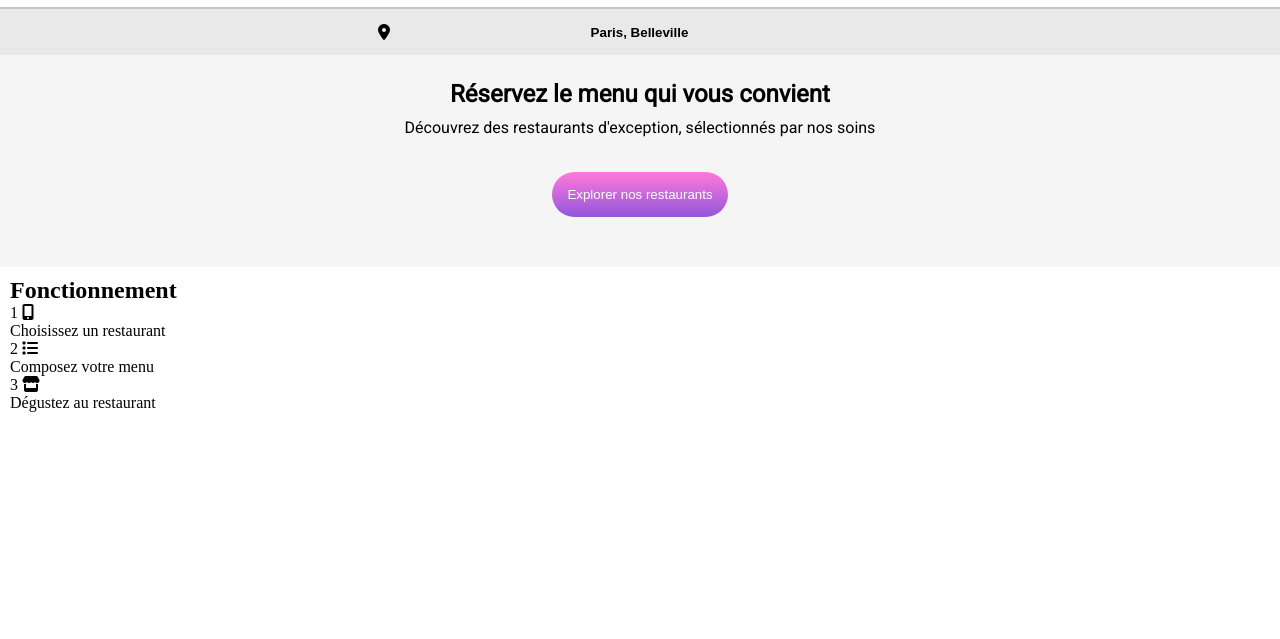
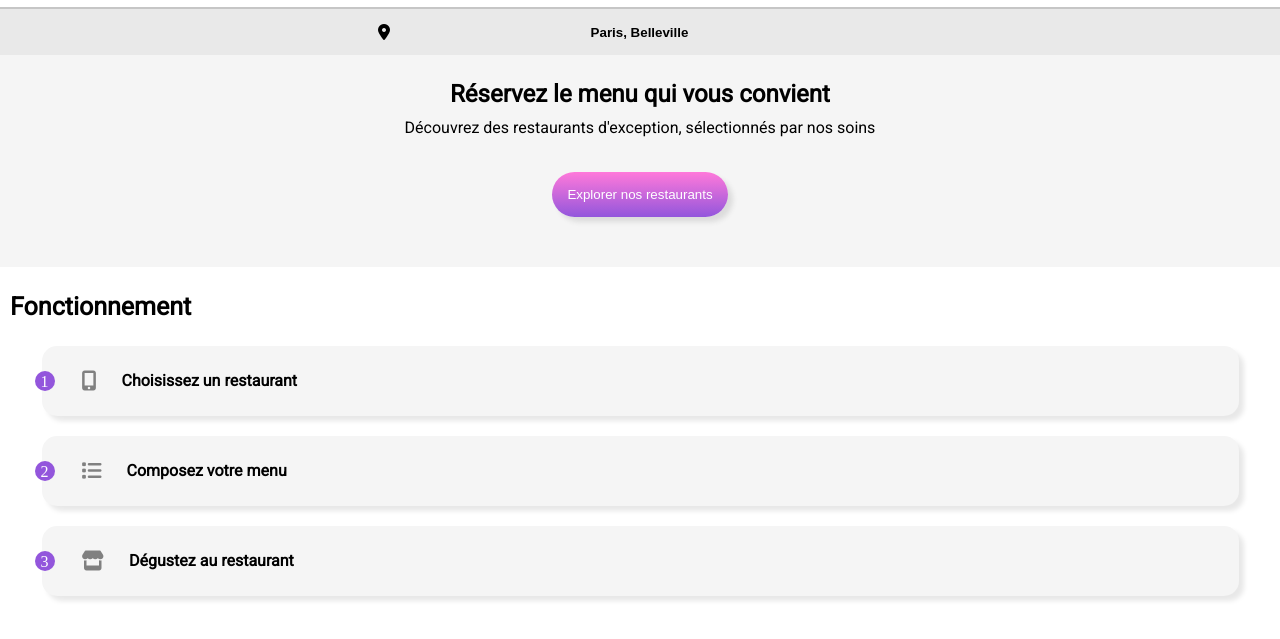
Before and after one commit to BorelRemi/oh-my-food, a website: page index.html in a window 1280 px wide. Shown: the part 53-692 px from the top of the page. Drawn offline with Linux system fonts and the light colour scheme; a web font is replaced by a local one.

Commit message:
section fonctionnement terminée

```diff
--- a/css/style.scss
+++ b/css/style.scss
@@ -60,10 +60,55 @@
     border: 0;
     color: white;
     background:linear-gradient($color-secondary, $color-primary);
-}
-.fonctionnement{
-    margin: 10px;
+    box-shadow: 5px 5px 5px darken(#f5f5f5,10%);
 }
 .fonction{
-    di
+    margin: 10px;
+    &__title{
+        font-family: "roboto",'Times New Roman', Times, serif;
+        padding-top: 15px;
+        padding-bottom: 15px;
+        font-size: 25px;
+    }
+    &__item{
+        display: flex;
+        flex-direction: column;
+        justify-content: center;
+        align-items: center;
+
+    }
 }
+.sticker{
+    display: flex;
+    justify-content: start;
+    position: relative;
+    width:95%;
+    padding: 25px;
+    margin: 10px;
+    gap: 25px;
+    background-color: #f5f5f5;
+    border-radius: 15px;
+    box-shadow: 5px 5px 5px darken(#f5f5f5, 5%);
+    span{
+        position: absolute;
+        left: -7px;
+        top: 25px;
+        color:white;
+        background-color: $color-primary;
+        width: 20px;
+        height: 20px;
+        border-radius: 25px;
+        padding-left: 6px;
+        padding-top: 2px;
+    }
+    i{
+        color: grey;
+        font-size: 20px;
+        padding-left: 15px;
+    }
+    p{
+        font-family: "roboto",'Times New Roman', Times, serif;
+        font-size: 16px;
+        font-weight: bold;
+    }
+}
--- a/index.html
+++ b/index.html
@@ -20,30 +20,24 @@
             <p class="restaurant-explorer__text">Découvrez des restaurants d'exception, sélectionnés par nos soins</p>
             <button class="btn">Explorer nos restaurants</button>
         </section>
-        <section class="fonctionnement">
-            <h2>Fonctionnement</h2>
-            <div class="fonction">
-                <a>
-                    <div>
+        <section class="fonction">
+            <h2 class="fonction__title">Fonctionnement</h2>
+            <div class="fonction__item">
+                <div class="sticker">
                     <span>1</span>
                     <i class="fa-solid fa-mobile-screen-button"></i>
                     <p>Choisissez un restaurant</p>
                 </div>
-                </a>
-                <a>
-                    <div>
+                <div class="sticker">
                     <span>2</span>
                     <i class="fa-solid fa-list"></i>
                     <p>Composez votre menu</p>
                 </div>
-                </a>
-                <a>
-                    <div>
+                <div class="sticker">
                     <span>3</span>
                     <i class="fa-sharp fa-solid fa-store"></i>
                     <p>Dégustez au restaurant</p>
                 </div>
-                </a>
             </div>
         </section>
     </body>
```
Also changed, not shown: css/style.css, 1 other file. Lines whose indentation alone changed are shown as unchanged.
